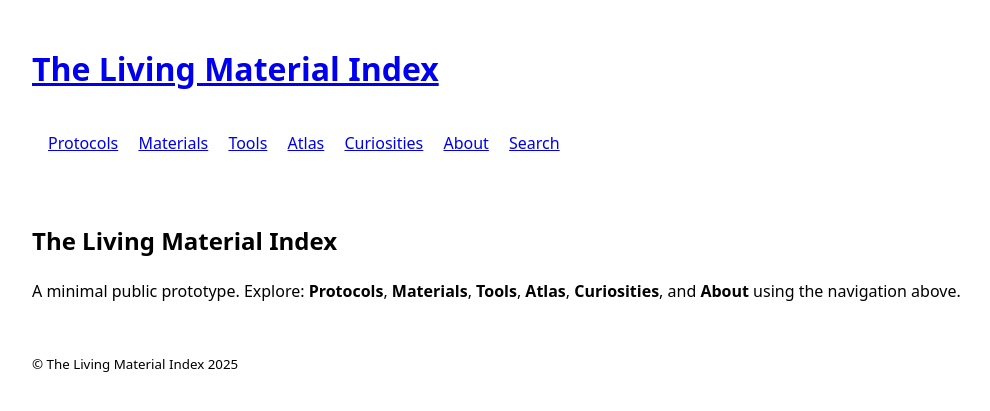
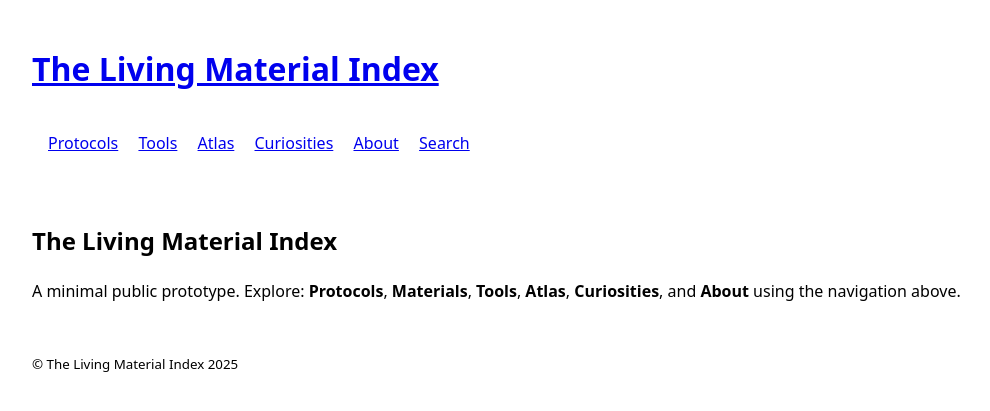
Before and after one commit to lmzalez/Living_Material_Index, a Jekyll site: the page built from index.md, in a window 1280 px wide. Shown: the top 411 px of the page, without its empty margins (108-1098 px from the left). Built offline with Jekyll 4.4.1, drawn with Linux system fonts in a browser that asks for light colours.

Commit message:
Update default.html

```diff
--- a/_layouts/default.html
+++ b/_layouts/default.html
@@ -19,7 +19,6 @@
     <p>{{ site.description }}</p>
     <nav>
       <a href="{{ "/protocols/"   | relative_url }}">Protocols</a>
-      <a href="{{ "/materials/"   | relative_url }}">Materials</a>
       <a href="{{ "/tools/"       | relative_url }}">Tools</a>
       <a href="{{ "/atlas/"       | relative_url }}">Atlas</a>
       <a href="{{ "/curiosities/" | relative_url }}">Curiosities</a>
```
